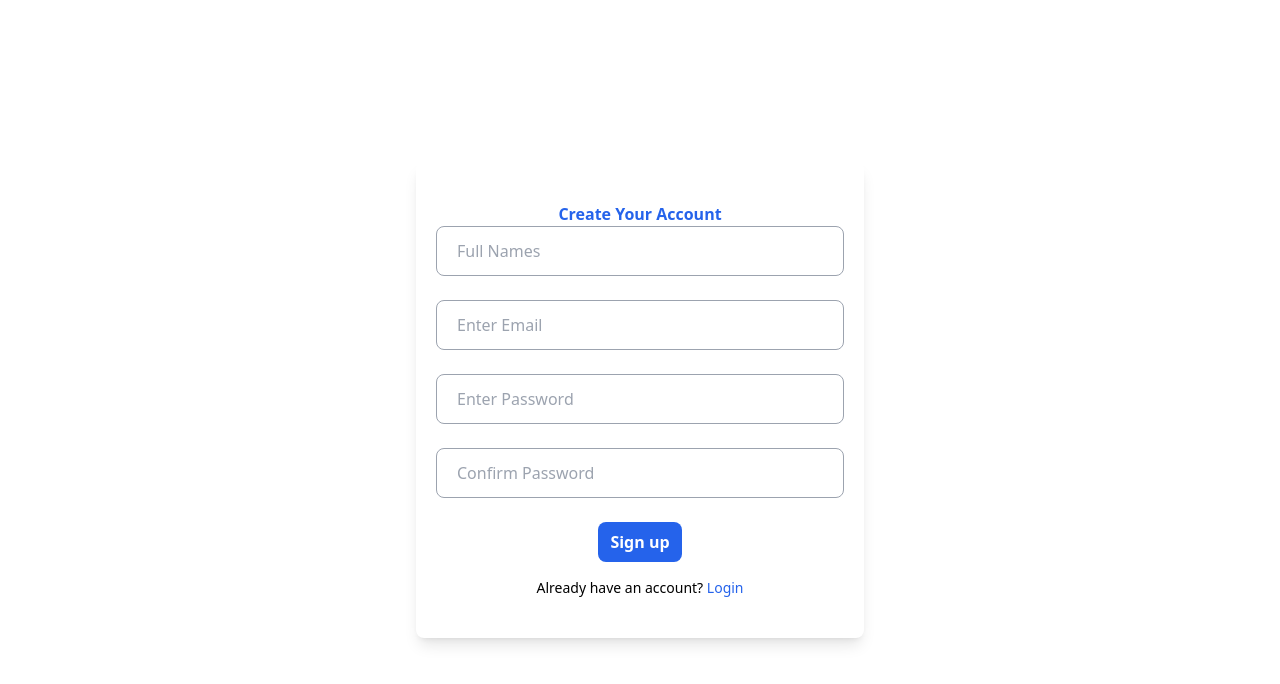
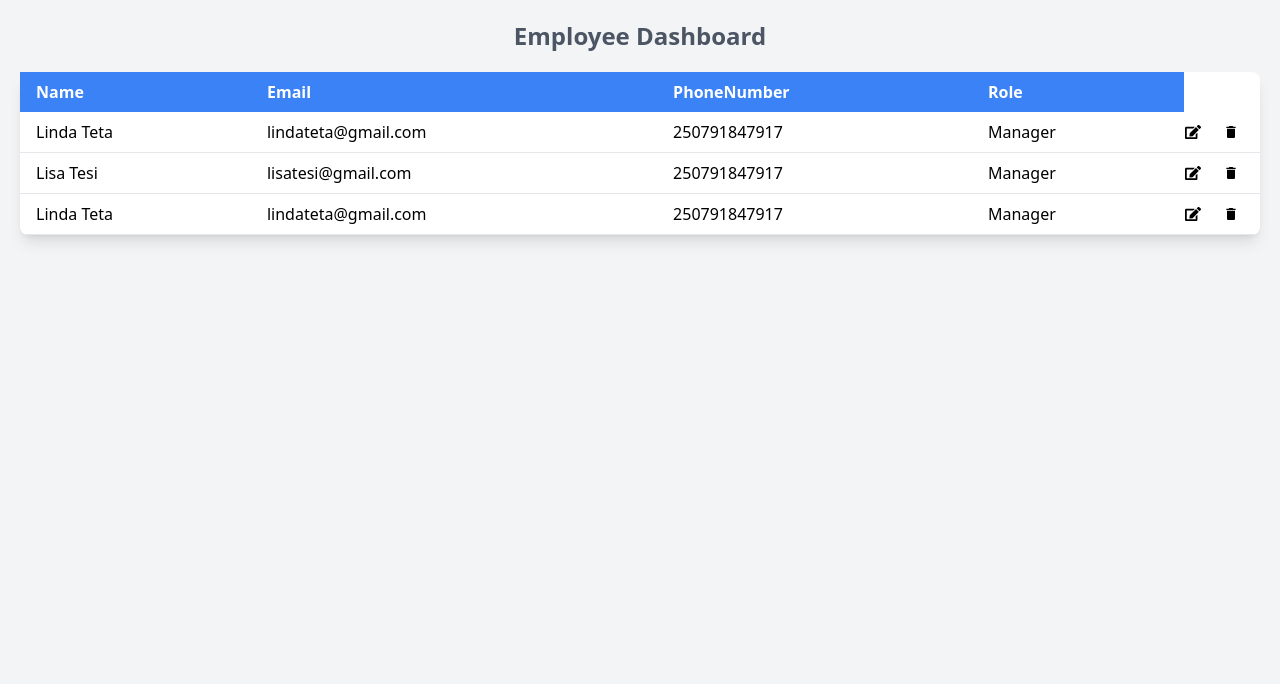
Before and after one commit to SIGYE/RCA-learn, a React (Vite) app in the folder react/rest-app/: page /signup in a window 1280 px wide. Shown: the top 684 px of the page. Built offline with nearby package versions, Linux system fonts and the light colour scheme.

Commit message:
dashboard finish

```diff
--- a/react/rest-app/package.json
+++ b/react/rest-app/package.json
@@ -11,7 +11,8 @@
   },
   "dependencies": {
     "react": "^18.3.1",
-    "react-dom": "^18.3.1"
+    "react-dom": "^18.3.1",
+    "react-icons": "^5.4.0"
   },
   "devDependencies": {
     "@eslint/js": "^9.17.0",
--- a/react/rest-app/src/App.jsx
+++ b/react/rest-app/src/App.jsx
@@ -4,18 +4,22 @@ import './index.css';
 import Login from './components/Login';
 import SignUp from './components/SignUp';
 import AddForm from './components/AddForm';
+import Dashboard from './components/Dashboard';
 
 function App() {
   return (
-    <Router>
-      <Routes>
-        <Route path="/" element={<Login />} />
-        <Route path="/signup" element={<SignUp />} />
-      </Routes>
-    </Router>
+    // <Router>
+    //   <Routes>
+    //     <Route path="/" element={<Login />} />
+    //     <Route path="/signup" element={<SignUp />} />
+    //   </Routes>
+    // </Router>
     // <>
     // <AddForm/>
     // </>
+    <>
+    <Dashboard/>
+    </>
   );
 }
 
--- a/react/rest-app/src/components/Dashboard.jsx
+++ b/react/rest-app/src/components/Dashboard.jsx
@@ -1,9 +1,43 @@
 import React from 'react'
+import { Link } from 'react-router-dom'
+import { FaEdit } from "react-icons/fa";
+import { MdDelete } from "react-icons/md";
 
 const Dashboard = () => {
+    const employees = [
+        {name: 'Linda Teta', email: 'lindateta@gmail.com', phone: +250791847917, role: 'Manager'},
+        {name: 'Lisa Tesi', email: 'lisatesi@gmail.com', phone: +250791847917, role: 'Manager'},
+        {name: 'Linda Teta', email: 'lindateta@gmail.com', phone: +250791847917, role: 'Manager'},
+    ]
   return (
-    <div className='w-full items-center justify-center bg-white'>
-        <div className=''></div>
+    <div className='min-h-screen bg-gray-100 p-5'>
+        <div className='flex items-center justify-center mb-5'>
+            <h1 className='text-2xl font-bold text-center text-gray-600'>Employee Dashboard</h1>
+            {/* <Link to="/addForm" className='text-white rounded-lg px-3 py-2 bg-blue-600'>Add Employee</Link> */}
+        </div>
+        <table className='w-full bg-white rounded-lg shadow-lg'>
+            <thead className='bg-blue-500 text-white'>
+                <tr>
+                <th className='font-semibold text-left px-4 py-2'>Name</th>
+                <th className='font-semibold text-left px-4 py-2'>Email</th>
+                <th className='font-semibold text-left px-4 py-2'>PhoneNumber</th>
+                <th className='font-semibold text-left px-4 py-2'>Role</th>
+                </tr>
+            </thead>
+            <tbody>
+                {employees.map((employee) =>(
+                    <tr className='border-b'>
+                        <td className='px-4 py-2'>{employee.name}</td>
+                        <td className='px-4 py-2'>{employee.email}</td>
+                        <td className='px-4 py-2'>{employee.phone}</td>
+                        <td className='px-4 py-2'>{employee.role}</td>
+                        <td><a href="#"><FaEdit/></a></td>
+                        <td><a href="#"><MdDelete/></a></td>
+                    </tr>
+                ))}
+            </tbody>
+
+        </table>
     </div>
   )
 }
```
Also changed, not shown: 1 other file (tests, documents, lock files or other folders).
